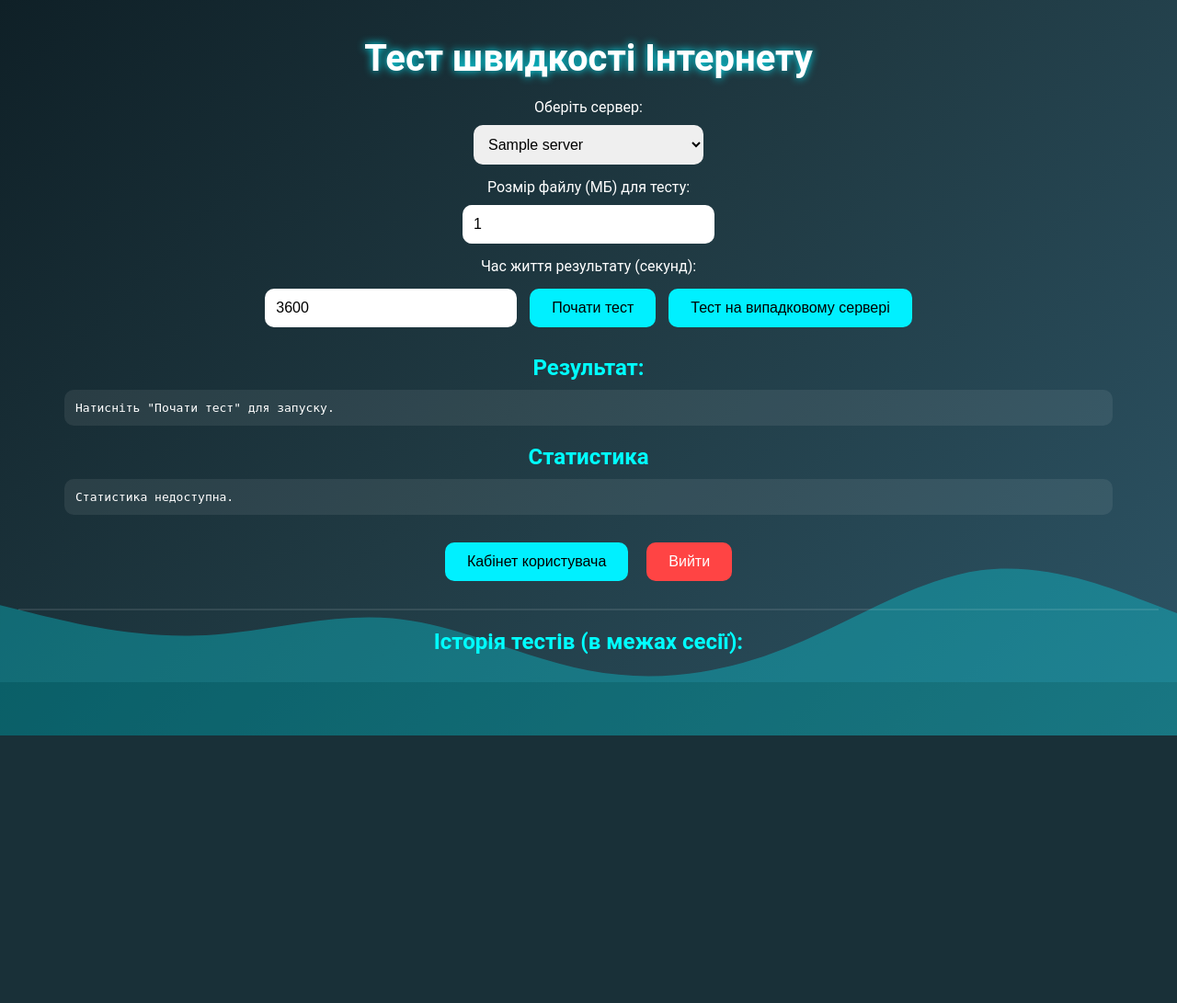
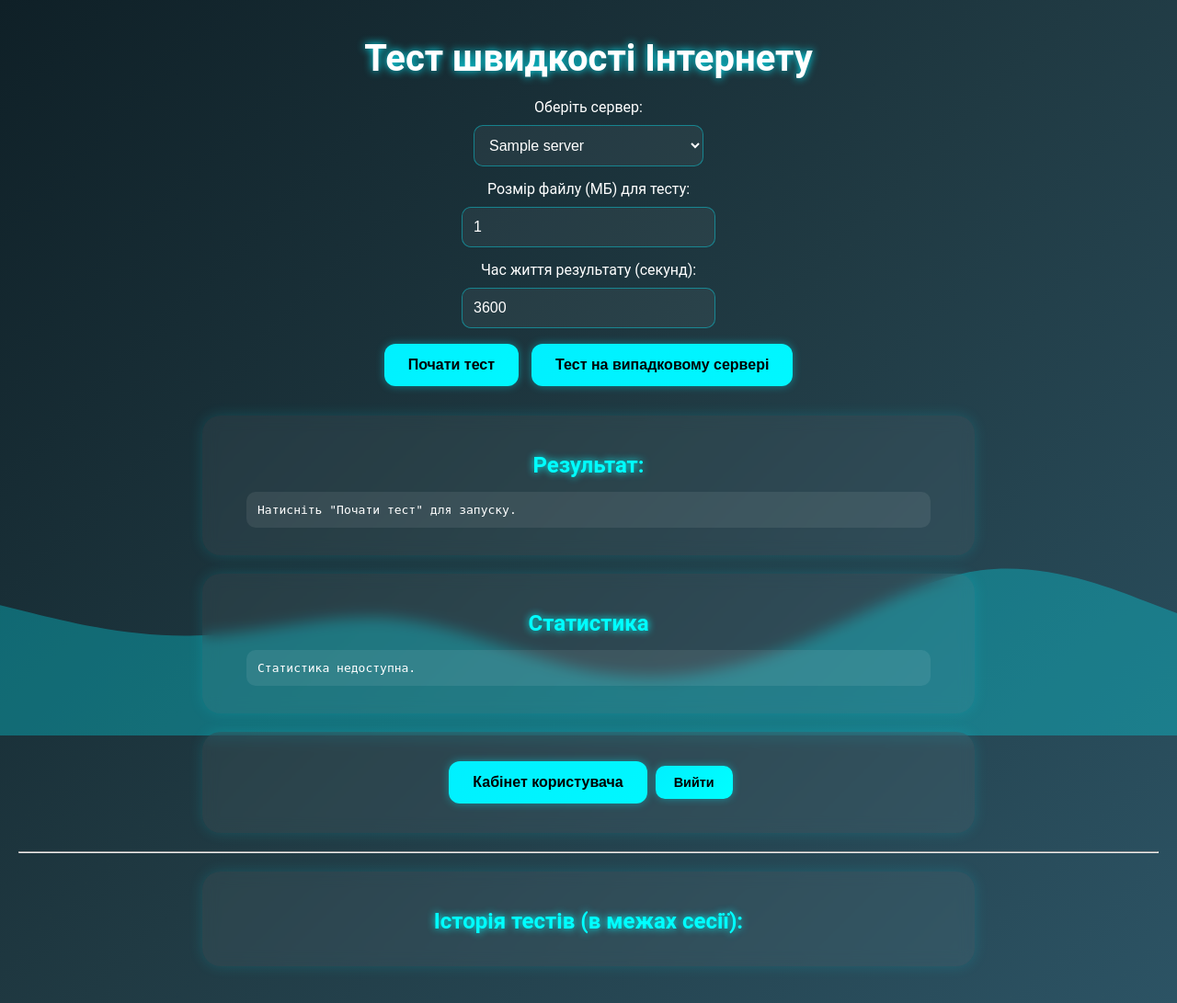
Before and after one commit to CrayZeeEeOne/hiv-test, a Flask app: template templates/index.html in a window 1280 px wide. Shown: the whole page at 92% size. Before the commit the page ends 800 px from the top, so only its background shows below. Run offline with Flask 3, Linux system fonts and the light colour scheme; the template is opened without the code that fills it: most values are stand-ins (such as "Sample title", 1, 10 or a date in 2020); some libraries are stand-ins or nearby versions.

Commit message:
fb bug fixes

```diff
--- a/templates/index.html
+++ b/templates/index.html
@@ -37,50 +37,70 @@
             padding: 12px;
             margin: 5px;
             border-radius: 10px;
-            border: none;
+            border: 1px solid rgba(0, 240, 255, 0.4);
             font-size: 1rem;
             width: 250px;
             max-width: 90%;
+            background: rgba(255, 255, 255, 0.05);
+            color: #fff;
+            transition: all 0.25s ease;
         }
 
-        button {
-            background: #00f0ff;
-            border: none;
-            padding: 12px 24px;
-            border-radius: 10px;
-            font-size: 1rem;
-            margin: 10px 5px;
-            cursor: pointer;
-            transition: 0.3s;
+        input:focus, select:focus {
+            outline: none;
+            border-color: #0ff;
+            box-shadow: 0 0 8px rgba(0, 240, 255, 0.5);
+            background: rgba(255, 255, 255, 0.08);
         }
 
-        button:hover {
-            background: #0ff;
+        select option {
+            background: #203a43;
+            color: #fff;
         }
 
-        .auth-btn {
-            background: #4285F4;
-            color: white;
+        .fancy-btn {
+            background: linear-gradient(135deg, #00f0ff, #0ff);
+            border: none;
+            padding: 14px 26px;
+            border-radius: 12px;
+            font-size: 1rem;
+            margin: 12px 5px;
+            cursor: pointer;
+            color: #000;
+            font-weight: bold;
+            box-shadow: 0 0 10px rgba(0,240,255,0.4);
+            transition: all 0.4s ease;
+            background-size: 200% 200%;
         }
 
-        .auth-btn.facebook {
-            background: #1877F2;
+        .fancy-btn:hover {
+            background-position: right center;
+            transform: scale(1.08);
+            box-shadow: 0 0 18px rgba(0,240,255,0.7);
         }
 
-        .logout-btn {
-            background: #ff4444;
-            color: white;
+        .fancy-btn:active {
+            transform: scale(0.95);
         }
 
-        .button-group {
-            display: flex;
-            justify-content: center;
-            gap: 10px;
-            margin: 20px 0;
-            flex-wrap: wrap;
+        .card-block {
+            background: rgba(255,255,255,0.05);
+            backdrop-filter: blur(8px);
+            padding: 20px;
+            border-radius: 20px;
+            margin: 20px auto;
+            max-width: 800px;
+            box-shadow: 0 0 15px rgba(0,240,255,0.15);
+            transition: 0.3s ease;
         }
 
-        pre {
+        .card-block h2 {
+            margin-bottom: 15px;
+            color: #0ff;
+            text-shadow: 0 0 8px #0ff;
+        }
+
+        .card-block pre {
             text-align: left;
             background: rgba(255,255,255,0.08);
             padding: 12px;
@@ -88,11 +108,74 @@
             overflow-x: auto;
             width: 90%;
             margin: 10px auto;
+            color: #fff;
         }
 
-        hr {
-            border: 1px solid rgba(255,255,255,0.1);
+        .social-buttons {
+            display: flex;
+            gap: 20px;
+            justify-content: center;
             margin: 20px 0;
+        }
+
+        .social-btn {
+            width: 60px;
+            height: 60px;
+            border: none;
+            border-radius: 12px;
+            cursor: pointer;
+            display: flex;
+            align-items: center;
+            justify-content: center;
+            box-shadow: 0 0 12px rgba(0,0,0,0.4);
+            transition: 0.3s ease;
+        }
+
+        .social-btn img {
+            width: 30px;
+            height: 30px;
+        }
+
+        .social-btn.google {
+            background: #fff;
+        }
+
+        .social-btn.facebook {
+            background: #1877f2;
+        }
+
+        .social-btn.google:hover {
+            transform: scale(1.08);
+            box-shadow: 0 0 16px rgba(255,255,255,0.6);
+        }
+
+        .social-btn.facebook:hover {
+            transform: scale(1.08);
+            box-shadow: 0 0 16px rgba(24,119,242,0.6);
+        }
+
+        .logout-btn {
+            background: linear-gradient(135deg, #00f0ff, #0ff);
+            border: none;
+            padding: 10px 20px;
+            border-radius: 10px;
+            font-size: 0.9rem;
+            margin-top: 10px;
+            cursor: pointer;
+            color: #000;
+            font-weight: bold;
+            box-shadow: 0 0 8px rgba(0,240,255,0.4);
+            transition: 0.3s ease;
+        }
+
+        .logout-btn:hover {
+            background-position: right center;
+            transform: scale(1.06);
+            box-shadow: 0 0 14px rgba(0,240,255,0.6);
+        }
+
+        .logout-btn:active {
+            transform: scale(0.95);
         }
 
         .wave {
@@ -104,7 +187,7 @@
         }
 
         @media (max-width: 600px) {
-            input, select, button {
+            input, select, .fancy-btn {
                 width: 90%;
             }
 
@@ -116,9 +199,8 @@
                 font-size: 1.3rem;
             }
 
-            .button-group {
-                flex-direction: column;
-                align-items: center;
+            .card-block {
+                padding: 15px;
             }
         }
     </style>
@@ -164,19 +246,23 @@
 
     <label for="ttl-input">Час життя результату (секунд):</label>
     <input type="number" id="ttl-input" value="3600" min="60" />
+    <div></div>
+    <button class="fancy-btn" onclick="startTest()">Почати тест</button>
+    <button class="fancy-btn" onclick="startTestRandom()">Тест на випадковому сервері</button>
 
-    <button onclick="startTest()">Почати тест</button>
-    <button onclick="startTestRandom()">Тест на випадковому сервері</button>
-
+    <div class="card-block">
     <h2>Результат:</h2>
     <pre id="result-area">Натисніть "Почати тест" для запуску.</pre>
+    </div>
 
+    <div class="card-block">
     <h2>Статистика</h2>
     <pre id="stats-area">Статистика недоступна.</pre>
+    </div>
 
-    <div class="button-group">
+    <div class="card-block">
         {% if user_id and user_id != 'guest' %}
-            <button onclick="window.location.href='/cabinet'">Кабінет користувача</button>
+            <button onclick="window.location.href='/cabinet'" class="fancy-btn">Кабінет користувача</button>
             <button onclick="logout()" class="logout-btn">Вийти</button>
         {% else %}
              <div id="g_id_onload"
@@ -184,19 +270,18 @@
          data-callback="handleGoogleCredentialResponse">
     </div>
     <div class="g_id_signin" data-type="standard"></div>
-
     <br />
-
     <fb:login-button scope="public_profile,email" onlogin="checkLoginState();"></fb:login-button>
-
     <hr />
         {% endif %}
     </div>
+    <hr />
+    </dib>
 
-    <hr />
-
+    <div class="card-block">
     <h2>Історія тестів (в межах сесії):</h2>
     <div id="history-area"></div>
+    </div>
 
     <svg class="wave" viewBox="0 0 1440 320">
         <path fill="#00f0ff" fill-opacity="0.3"
```
Also changed, not shown: templates/cabinet.html (+88 -54 lines), templates/result.html (+26 -1 lines).
